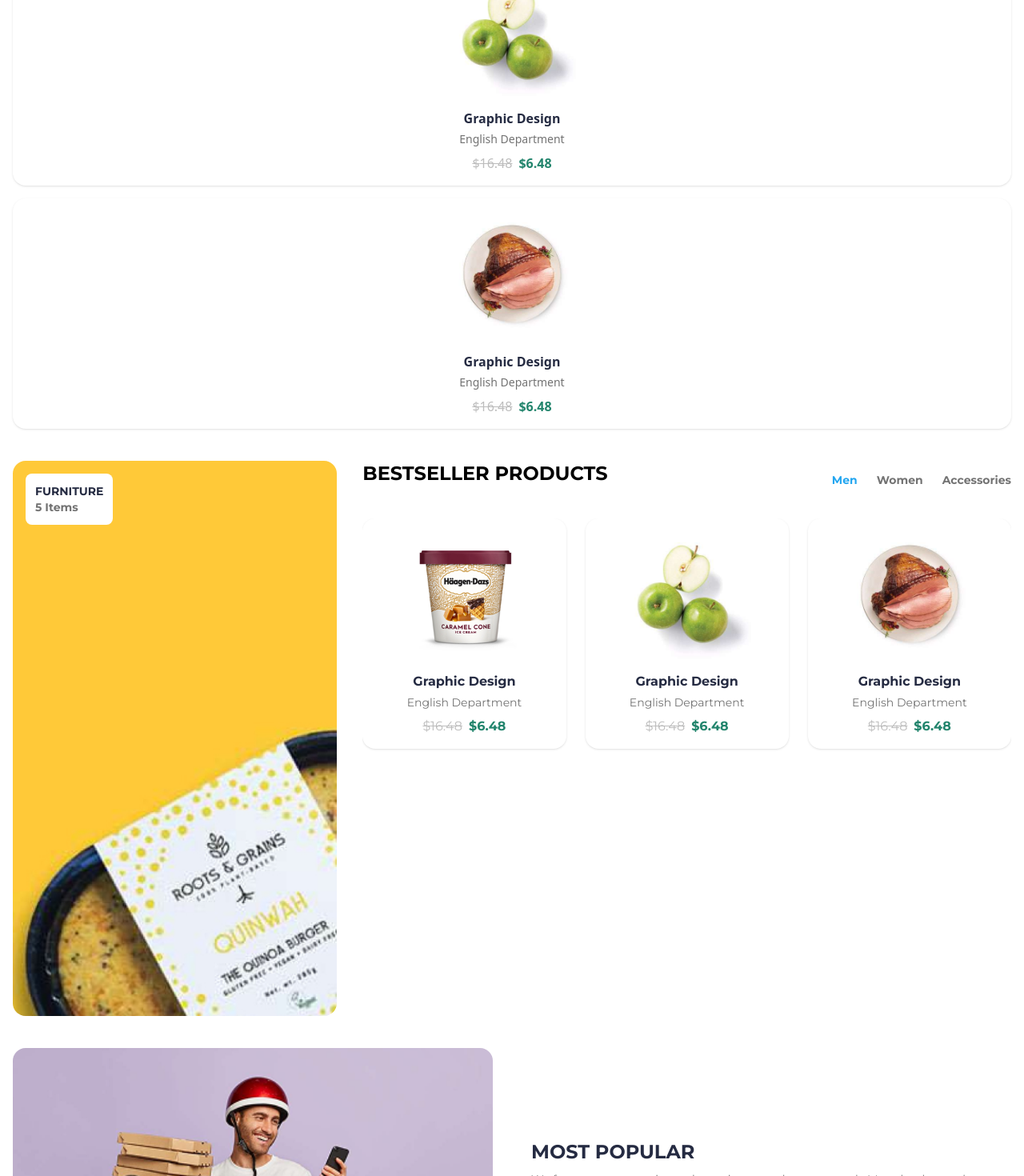
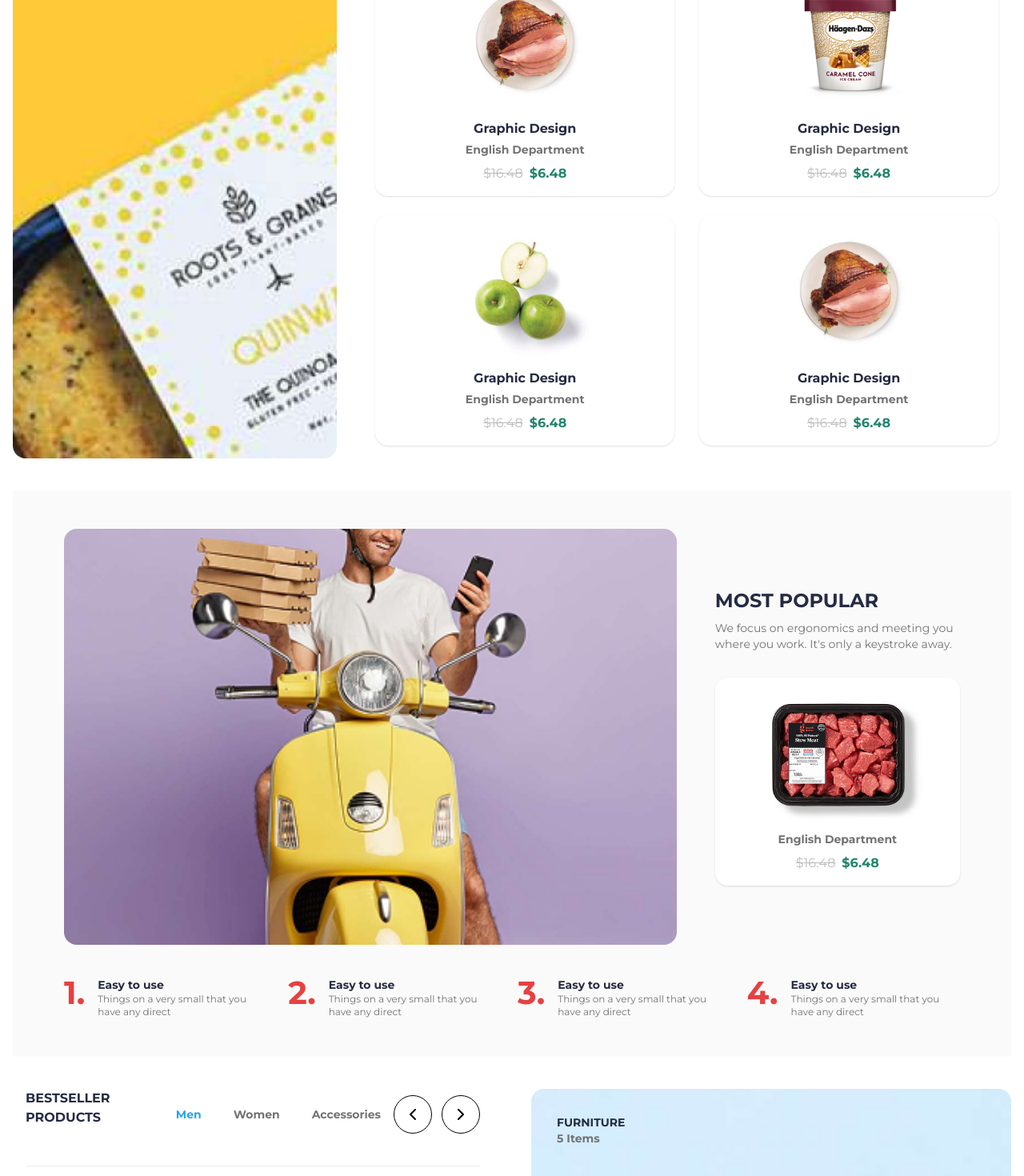
Before and after one commit to suckerman7/e-commerce-project, a React (Vite) app: page / in a window 1280 px wide. Shown: the part 1240-2710 px from the top of the page at 80% size. Built offline with nearby package versions, Linux system fonts and the light colour scheme.

Commit message:
HomePage desktop responsive hala bitmedi
Şunlarla uğraşırken vallaha beyin duruyor bazen :d

```diff
--- /dev/null
+++ b/src/components/BestsellerReverse.jsx
@@ -0,0 +1,97 @@
+import React from "react";
+import ProductCard from "./ProductCard";
+import { ChevronLeft, ChevronRight } from "lucide-react";
+
+const BestsellerReverse = () => {
+    return (
+        <section className='font-montserrat max-w-6xl mx-auto px-4'>
+            <div className='flex flex-col items-center gap-4 mb-8 lg:flex-row lg:items-center lg:justify-between'>
+                <h3 className='text-2xl lg:text-base font-bold mb-4 text-[#252B42] text-center lg:text-left'>
+                     BESTSELLER PRODUCTS
+                </h3>
+
+                <div className='flex gap-10 text-sm font-bold text-[#737373]'>
+                    <button className='text-[#23A6F0]'>Men</button>
+                    <button>Women</button>
+                    <button>Accessories</button>
+                </div>
+
+
+                <div className='flex gap-3'>
+                    <button className='w-12 h-12 rounded-full border flex items-center justify-center'>
+                        <ChevronLeft />
+                    </button>
+                    <button className='w-12 h-12 rounded-full border flex items-center justify-center'>
+                        <ChevronRight />
+                    </button>
+                </div>
+            </div>
+
+            <div className="w-full h-px bg-[#ECECEC] my-6" />
+
+            <div className='flex gap-6 pb-4 overflow-x-auto lg:flex-wrap lg:overflow-visible lg:justify-between'>
+                <div className='min-w-60 lg:min-w-0 lg:w-[48%]'>
+                    <ProductCard
+                        image='/images/icecream.png'
+                        title='Graphic Design'
+                        department='English Department'
+                        oldPrice="16.48"
+                        price="6.48"
+                    />
+                </div>
+
+                <div className='min-w-60 lg:min-w-0 lg:w-[48%]'>
+                    <ProductCard
+                        image='/images/apple.jpg'
+                        title='Graphic Design'
+                        department='English Department'
+                        oldPrice="16.48"
+                        price="6.48"
+                    />
+                </div>
+
+                <div className='min-w-60 lg:min-w-0 lg:w-[48%]'>
+                    <ProductCard
+                        image='/images/steak.jpg'
+                        title='Graphic Design'
+                        department='English Department'
+                        oldPrice="16.48"
+                        price="6.48"
+                    />
+                </div>
+
+                <div className='min-w-60 lg:min-w-0 lg:w-[48%]'>
+                    <ProductCard
+                        image='/images/icecream.png'
+                        title='Graphic Design'
+                        department='English Department'
+                        oldPrice="16.48"
+                        price="6.48"
+                    />
+                </div>
+
+                <div className='min-w-60 lg:min-w-0 lg:w-[48%]'>
+                    <ProductCard
+                        image='/images/apple.jpg'
+                        title='Graphic Design'
+                        department='English Department'
+                        oldPrice="16.48"
+                        price="6.48"
+                    />
+                </div>
+
+                <div className='min-w-60 lg:min-w-0 lg:w-[48%]'>
+                    <ProductCard
+                        image='/images/steak.jpg'
+                        title='Graphic Design'
+                        department='English Department'
+                        oldPrice="16.48"
+                        price="6.48"
+                    />
+                </div>
+            </div>
+        </section>
+    );
+};
+
+export default BestsellerReverse;
--- a/src/components/BestsellerSection.jsx
+++ b/src/components/BestsellerSection.jsx
@@ -1,23 +1,36 @@
 import React from "react";
 import ProductCard from "./ProductCard";
+import { ChevronLeft, ChevronRight } from "lucide-react";
 
 const BestsellerSection = () => {
     return (
-        <section className='font-montserrat'>
-            <div className='flex items-center justify-between mb-6'>
-                <h3 className='text-2xl font-bold mb-4'>
+        <section className='font-montserrat max-w-6xl mx-auto px-4'>
+            <div className='flex flex-col items-center gap-4 mb-8 lg:flex-row lg:items-center lg:justify-between'>
+                <h3 className='text-2xl lg:text-base font-bold mb-4 text-[#252B42] text-center lg:text-left'>
                      BESTSELLER PRODUCTS
                 </h3>
 
-                <div className='hidden lg:flex gap-6 text-sm font-bold text-[#737373]'>
+                <div className='flex gap-10 text-sm font-bold text-[#737373]'>
                     <button className='text-[#23A6F0]'>Men</button>
                     <button>Women</button>
                     <button>Accessories</button>
                 </div>
+
+
+                <div className='flex gap-3'>
+                    <button className='w-12 h-12 rounded-full border flex items-center justify-center'>
+                        <ChevronLeft />
+                    </button>
+                    <button className='w-12 h-12 rounded-full border flex items-center justify-center'>
+                        <ChevronRight />
+                    </button>
+                </div>
             </div>
 
-            <div className='flex gap-4 overflow-x-auto pb-2 lg:grid lg:grid-cols-3 lg:gap-6 lg-overflow-visible'>
-                <div className='min-w-60 lg:min-w-0'>
+            <div className="w-full h-px bg-[#ECECEC] my-6" />
+
+                <div className='flex gap-6 pb-4 overflow-x-auto lg:flex-wrap lg:overflow-visible lg:justify-between'>
+                    <div className='min-w-60 lg:min-w-0 lg:w-[48%]'>
                         <ProductCard
                             image='/images/icecream.png'
                             title='Graphic Design'
@@ -27,7 +40,7 @@ const BestsellerSection = () => {
                         />
                     </div>
 
-                <div className='min-w-60 lg:min-w-0'>
+                    <div className='min-w-60 lg:min-w-0 lg:w-[48%]'>
                         <ProductCard
                             image='/images/apple.jpg'
                             title='Graphic Design'
@@ -37,7 +50,37 @@ const BestsellerSection = () => {
                         />
                     </div>
 
-                <div className='min-w-60 lg:min-w-0'>
+                    <div className='min-w-60 lg:min-w-0 lg:w-[48%]'>
+                        <ProductCard
+                            image='/images/steak.jpg'
+                            title='Graphic Design'
+                            department='English Department'
+                            oldPrice="16.48"
+                            price="6.48"
+                        />
+                    </div>
+
+                    <div className='min-w-60 lg:min-w-0 lg:w-[48%]'>
+                        <ProductCard
+                            image='/images/icecream.png'
+                            title='Graphic Design'
+                            department='English Department'
+                            oldPrice="16.48"
+                            price="6.48"
+                        />
+                    </div>
+
+                    <div className='min-w-60 lg:min-w-0 lg:w-[48%]'>
+                        <ProductCard
+                            image='/images/apple.jpg'
+                            title='Graphic Design'
+                            department='English Department'
+                            oldPrice="16.48"
+                            price="6.48"
+                        />
+                    </div>
+
+                    <div className='min-w-60 lg:min-w-0 lg:w-[48%]'>
                         <ProductCard
                             image='/images/steak.jpg'
                             title='Graphic Design'
--- a/src/components/CategoryBanner.jsx
+++ b/src/components/CategoryBanner.jsx
@@ -8,19 +8,19 @@ const CategoryBanner = ({
     link = "/products",
 }) => {
     return (
-        <Link to={link}>
-            <div className='relative rounded-2xl overflow-hidden font-montserrat'>
+        <Link to={link} className="block h-full">
+            <div className="relative w-full h-full min-h-105 rounded-2xl overflow-hidden font-montserrat">
                 <img
                     src={image}
                     alt={title}
-                    className='w-full h-64 lg:h-full object-cover'
+                    className="absolute inset-0 w-full h-full object-cover"
                 />
 
-                <div className='absolute top-4 left-4 bg-white bg-opacity-90 p-3 rounded-lg'>
-                    <h6 className='text-[#252b42] text-sm font-bold uppercase'>
+                <div className="relative z-10 p-6 lg:p-8">
+                    <h6 className="text-[#252B42] text-sm font-bold uppercase">
                         {title}
                     </h6>
-                    <h6 className='text-sm font-bold text-[#737373]'>
+                    <h6 className="text-sm font-bold text-[#737373]">
                         {itemCount} Items
                     </h6>
                 </div>
--- a/src/components/HeroSlider.jsx
+++ b/src/components/HeroSlider.jsx
@@ -3,7 +3,7 @@ import { ChevronLeft, ChevronRight } from "lucide-react";
 
 const HeroSlider = () => {
     return (
-        <section className='relative bg-red-700 rounded-2xl overflow-hidden text-white font-montserrat h-100 lg:h-150 flex items-center'>
+        <section className='relative bg-red-700 rounded-2xl overflow-hidden text-white font-montserrat flex items-center min-h-75 lg:min-h-125'>
             <div className='p-6 lg:p-16 max-w-xl'>
                 <h2 className='font-bold text-[40px] mb-4 lg:text-[58px]'>
                     GROCERIES DELIVERY
--- a/src/components/MostPopularSection.jsx
+++ b/src/components/MostPopularSection.jsx
@@ -26,30 +26,31 @@ const benefits = [
 
 const MostPopularSection = () => {
     return (
-        <section className='flex flex-col gap-10 font-montserrat'>
+        <section className='bg-[#FAFAFA] font-montserrat'>
 
-            <div className='flex flex-col gap-6 lg:grid lg:grid-cols-2 lg:gap-12 lg:items-center'>
+            <div className='max-w-6xl mx-auto px-4 py-12'>
+
+                <div className='flex flex-col gap-6 lg:flex-row lg:gap-12 lg:items-center'>
                     <div className='w-full'>
                         <img
                             src='/images/mostpopular.png'
                             alt="Most Popular"
-                        className='w-full h-100 lg:h-150 rounded-2xl object-cover'
+                            className='w-full h-100 lg:h-130 rounded-2xl object-cover'
                         />
                     </div>
 
-                <div className="flex flex-col gap-6 px-4 lg:px-0">
+                    <div className="flex flex-col gap-8 lg:max-w-md">
                         <div>
                             <h3 className="font-bold text-2xl text-[#252B42]">
                                 MOST POPULAR
                             </h3>
-                        <p className="text-[#737373] text-sm mt-2">
+                            <p className="text-[#737373] text-sm mt-2 max-w-md">
                                 We focus on ergonomics and meeting you where you work. It's only a keystroke away.
                             </p>
                         </div>
 
                         <ProductCard
                             image="/images/premium_meat.png"
-                        title="Graphic Design"
                             department="English Department"
                             oldPrice="16.48"
                             price="6.48"
@@ -59,17 +60,17 @@ const MostPopularSection = () => {
                     </div>
                 </div>
 
-            <div className='flex flex-col gap-4 px-4 lg:grid lg: grid-cols-4 lg:px-0'>
+                <div className='flex flex-col gap-6 lg:flex-row mt-10'>
                     {benefits.map((item) => (
                         <div key={item.id} className='flex gap-4'>
-                        <span className='text-[#E74040] font-bold text-[40px]'>
-                            {item.id}
+                            <span className='text-[#E74040] font-bold text-[40px] leading-none'>
+                                {item.id}.
                             </span>
                             <div>
                             <h6 className='font-bold text-[#252B42] text-sm'>
                                 {item.title}
                             </h6>
-                        <p className='text-xs text-[#737373]'>
+                            <p className='text-xs text-[#737373] max-w-xs'>
                                 {item.text}
                             </p>
                             </div>
@@ -77,6 +78,7 @@ const MostPopularSection = () => {
                     ))}
                 </div>
 
+            </div>
         </section>
     );
 };
--- a/src/components/ProductCard.jsx
+++ b/src/components/ProductCard.jsx
@@ -36,7 +36,7 @@ const ProductCard = ({
                 </h3>
 
                 {department && (
-                    <p className='text-sm text-[#737373] mt-1'>
+                    <p className='text-sm text-[#737373] mt-1 font-bold'>
                         {department}
                     </p>
                 )}
--- a/src/pages/HomePage.jsx
+++ b/src/pages/HomePage.jsx
@@ -1,6 +1,5 @@
 import React from 'react';
 
-import ProductCard from '../components/ProductCard';
 import ShopCard from '../components/ShopCard';
 import HeroSlider from '../components/HeroSlider';
 import BestsellerSection from '../components/BestsellerSection';
@@ -8,7 +7,9 @@ import MostPopularSection from '../components/MostPopularSection';
 import CategoryBanner from '../components/CategoryBanner';
 import MostPopularLight from '../components/MostPopularLight';
 import BestsellersVertical from '../components/BestsellersVertical';
-
+import ClientsSection from '../components/ClientsSection';
+import BlogSection from '../components/BlogSection';
+import BestsellerReverse from '../components/BestsellerReverse';
 
 const HomePage = () => {
     return (
@@ -39,34 +40,7 @@ const HomePage = () => {
                 />
             </section>
 
-            <section className='flex flex-col gap-4'>
-
-                <ProductCard
-                    image='/images/icecream.png'
-                    title='Graphic Design'
-                    department='English Department'
-                    oldPrice="16.48"
-                    price="6.48"
-                />
-
-                <ProductCard
-                    image='/images/apple.jpg'
-                    title='Graphic Design'
-                    department='English Department'
-                    oldPrice="16.48"
-                    price="6.48"
-                />
-
-                <ProductCard
-                    image='/images/steak.jpg'
-                    title='Graphic Design'
-                    department='English Department'
-                    oldPrice="16.48"
-                    price="6.48"
-                />
-
-            </section>
-
+            <section className='flex flex-col lg:flex-row gap-6'>
                 <div className='grid gap-8 lg:grid-cols-[1fr_2fr] lg:items-start'>
                     <CategoryBanner
                         title="Furniture"
@@ -76,22 +50,27 @@ const HomePage = () => {
 
                     <BestsellerSection />
                 </div>
+            </section>
 
             <MostPopularSection />
+
+            <div className='flex flex-col gap-12 lg:grid lg:grid-cols-2 lg:gap-12 lg:items-stretch'>
+                <BestsellerReverse />
 
                 <CategoryBanner
                     title="Furniture"
                     itemCount={5}
                     image="/images/card-cover.jpg"
                 />
-
-            <BestsellerSection />
+            </div>
 
             <MostPopularLight />
 
             <BestsellersVertical />
 
+            <ClientsSection />
 
+            <BlogSection />
 
         </div>
     );
```
Also changed, not shown: src/layout/Header.jsx (+5 -4 lines). Lines whose indentation alone changed are shown as unchanged.
